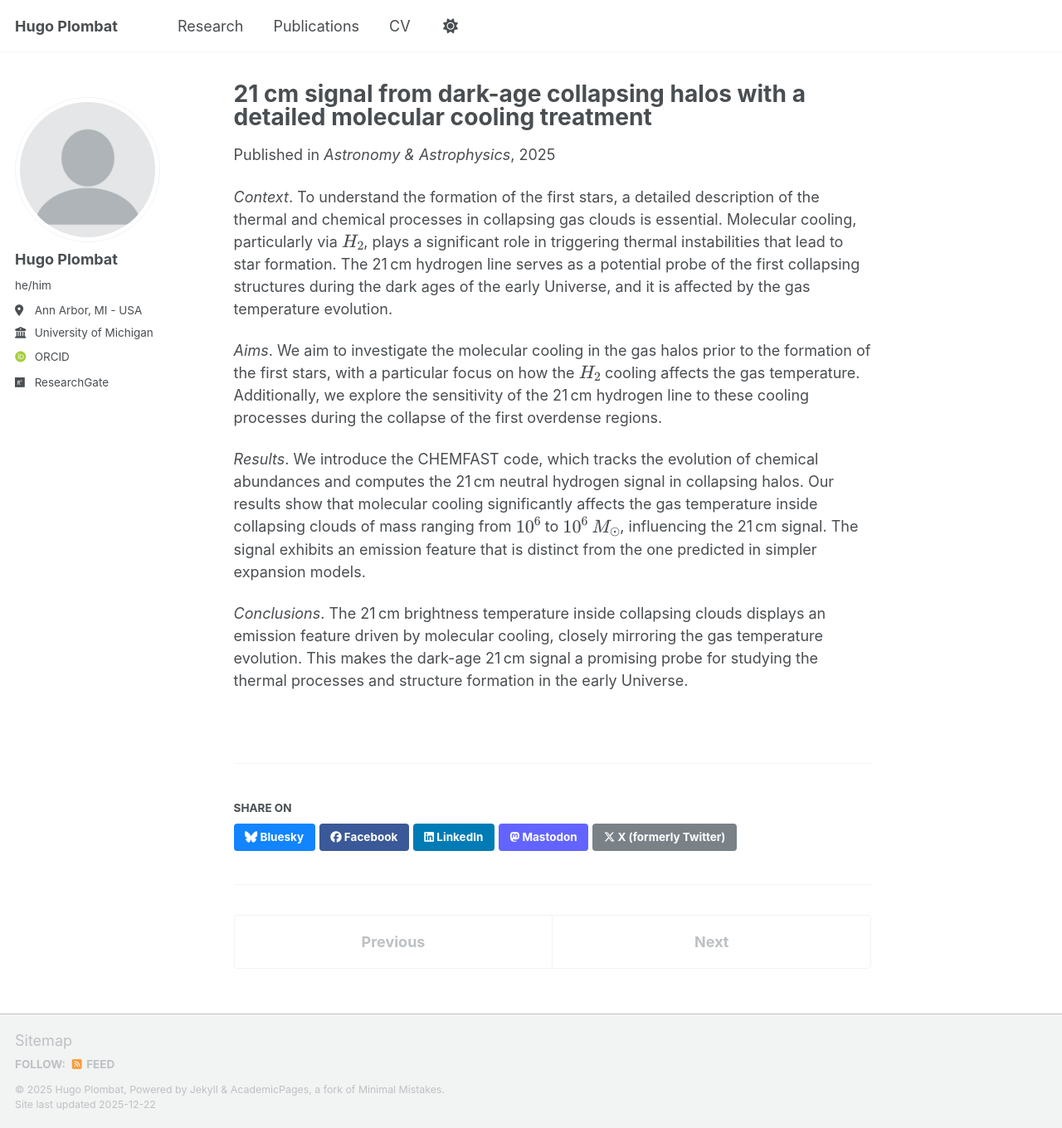
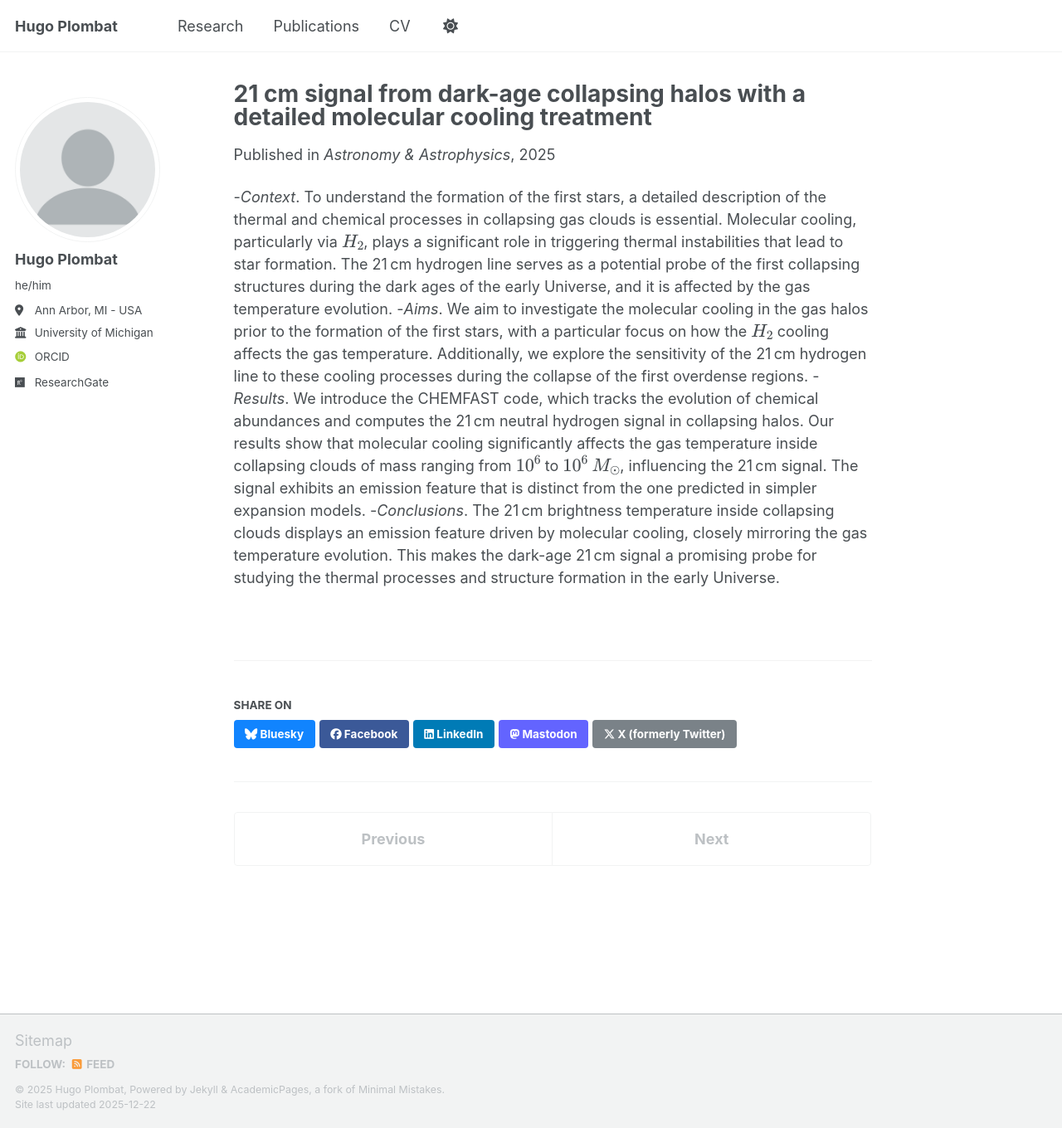
Before and after one commit to Hplombat/hugo.plombat, a Jekyll site: the page built from _publications/2009-10-01-paper-title-number-1.md, in a window 1280 px wide and 1360 px high. Shown: the whole window at 83% size. Built offline with Jekyll 4.4.1, drawn with Linux system fonts in a browser that asks for light colours; some web fonts are replaced; a script bundle is joined from its source files by our own code; library files that are not in the unit come from our copies.

```diff
--- a/_publications/2009-10-01-paper-title-number-1.md
+++ b/_publications/2009-10-01-paper-title-number-1.md
@@ -10,11 +10,7 @@ slidesurl:
 paperurl:  'https://www.aanda.org/articles/aa/full_html/2025/06/aa50380-24/aa50380-24.html'
 citation:
 ---
-
-_Context_. To understand the formation of the first stars, a detailed description of the thermal and chemical processes in collapsing gas clouds is essential. Molecular cooling, particularly via $$H_2$$, plays a significant role in triggering thermal instabilities that lead to star formation. The 21 cm hydrogen line serves as a potential probe of the first collapsing structures during the dark ages of the early Universe, and it is affected by the gas temperature evolution.
-
-_Aims_. We aim to investigate the molecular cooling in the gas halos prior to the formation of the first stars, with a particular focus on how the $$H_2$$ cooling affects the gas temperature. Additionally, we explore the sensitivity of the 21 cm hydrogen line to these cooling processes during the collapse of the first overdense regions.
-
-_Results_. We introduce the CHEMFAST code, which tracks the evolution of chemical abundances and computes the 21 cm neutral hydrogen signal in collapsing halos. Our results show that molecular cooling significantly affects the gas temperature inside collapsing clouds of mass ranging from $$10^6$$ to $$10^6$$ $$M_\odot$$, influencing the 21 cm signal. The signal exhibits an emission feature that is distinct from the one predicted in simpler expansion models.
-
-_Conclusions_. The 21 cm brightness temperature inside collapsing clouds displays an emission feature driven by molecular cooling, closely mirroring the gas temperature evolution. This makes the dark-age 21 cm signal a promising probe for studying the thermal processes and structure formation in the early Universe.
+-_Context_. To understand the formation of the first stars, a detailed description of the thermal and chemical processes in collapsing gas clouds is essential. Molecular cooling, particularly via $$H_2$$, plays a significant role in triggering thermal instabilities that lead to star formation. The 21 cm hydrogen line serves as a potential probe of the first collapsing structures during the dark ages of the early Universe, and it is affected by the gas temperature evolution.
+-_Aims_. We aim to investigate the molecular cooling in the gas halos prior to the formation of the first stars, with a particular focus on how the $$H_2$$ cooling affects the gas temperature. Additionally, we explore the sensitivity of the 21 cm hydrogen line to these cooling processes during the collapse of the first overdense regions.
+-_Results_. We introduce the CHEMFAST code, which tracks the evolution of chemical abundances and computes the 21 cm neutral hydrogen signal in collapsing halos. Our results show that molecular cooling significantly affects the gas temperature inside collapsing clouds of mass ranging from $$10^6$$ to $$10^6$$ $$M_\odot$$, influencing the 21 cm signal. The signal exhibits an emission feature that is distinct from the one predicted in simpler expansion models.
+-_Conclusions_. The 21 cm brightness temperature inside collapsing clouds displays an emission feature driven by molecular cooling, closely mirroring the gas temperature evolution. This makes the dark-age 21 cm signal a promising probe for studying the thermal processes and structure formation in the early Universe.
```
